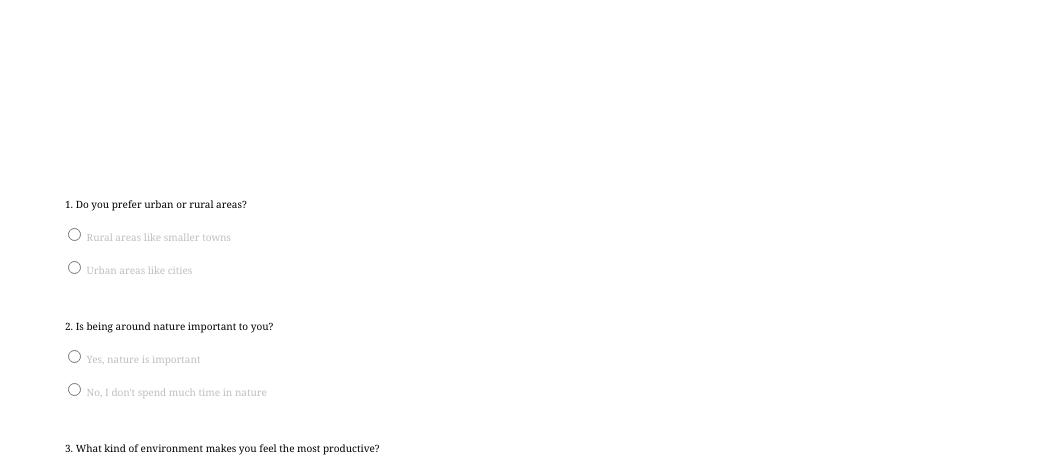
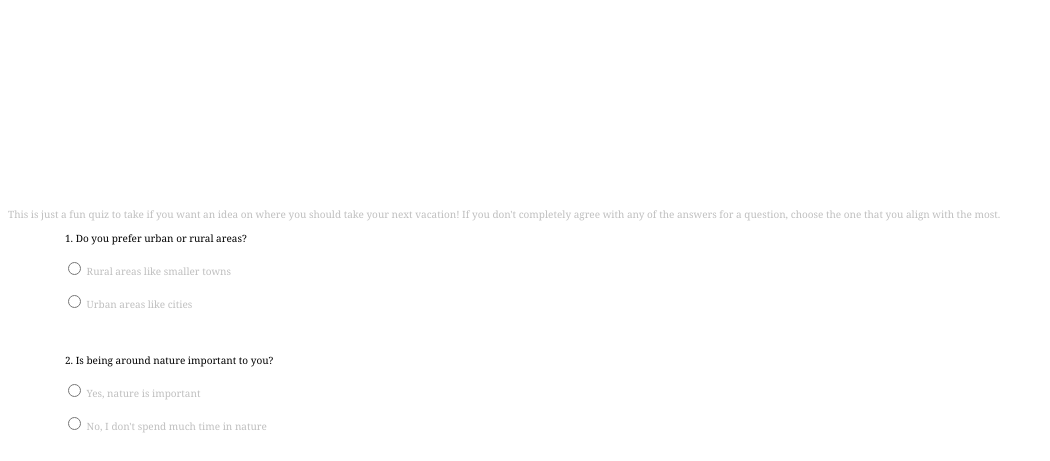
Before and after one commit to fionadonohue/DSW-forms-example, a Flask app: page / in a window 1280 px wide. Shown: the part 1979-2440 px from the top of the page, without its empty margins (0-1050 px from the left). Run offline with Flask 2, Linux system fonts and the light colour scheme.

Commit message:
Update home.html

```diff
--- a/templates/home.html
+++ b/templates/home.html
@@ -45,7 +45,7 @@
 <br>
 <br>
 <br>
-
+<p> This is just a fun quiz to take if you want an idea on where you should take your next vacation! If you don't completely agree with any of the answers for a question, choose the one that you align with the most.
 <form action="" name="form" method="post">
       <label for="q2" class="question" id="firstq">1. Do you prefer urban or rural areas?</label>
       <br>
```
